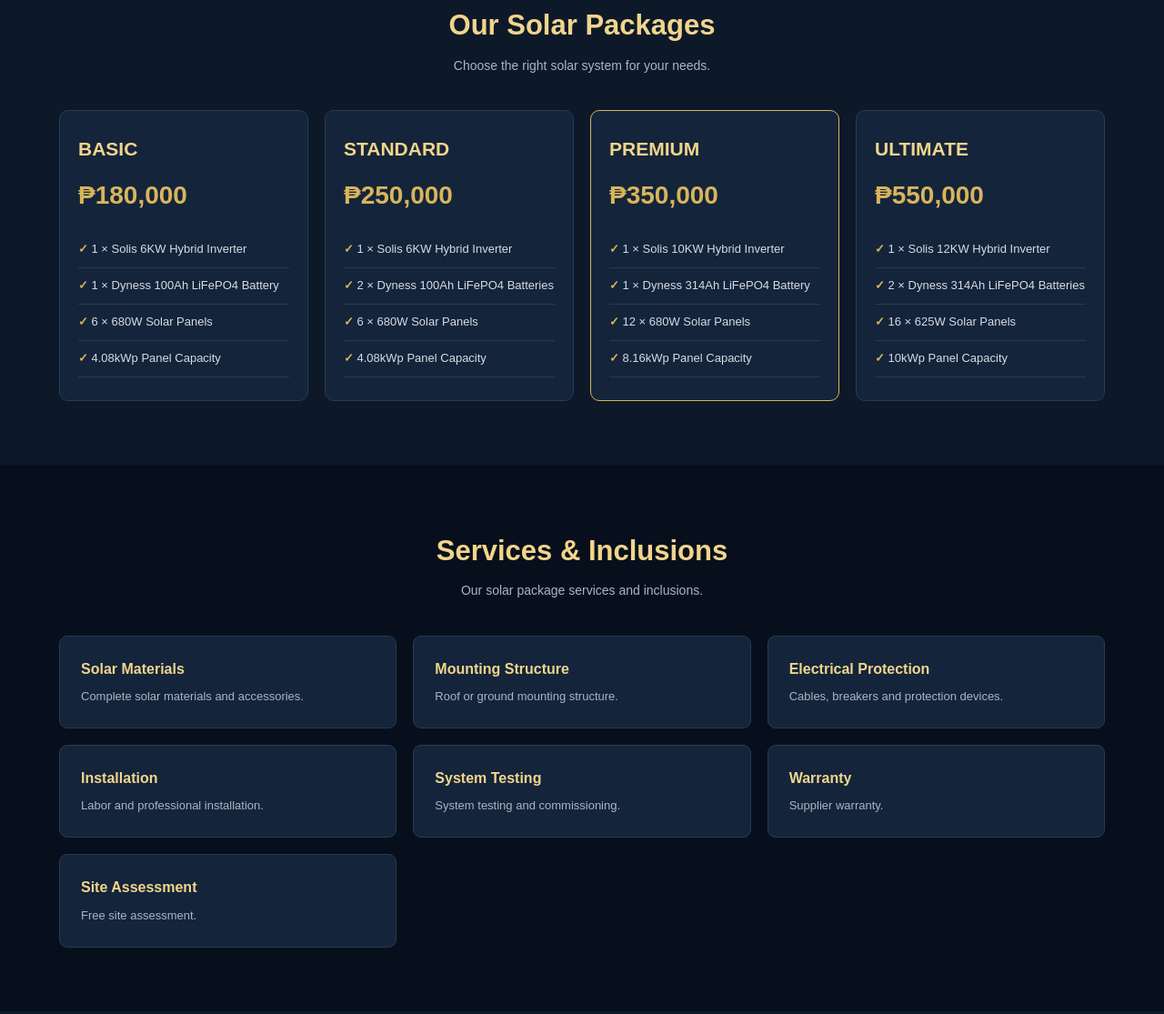
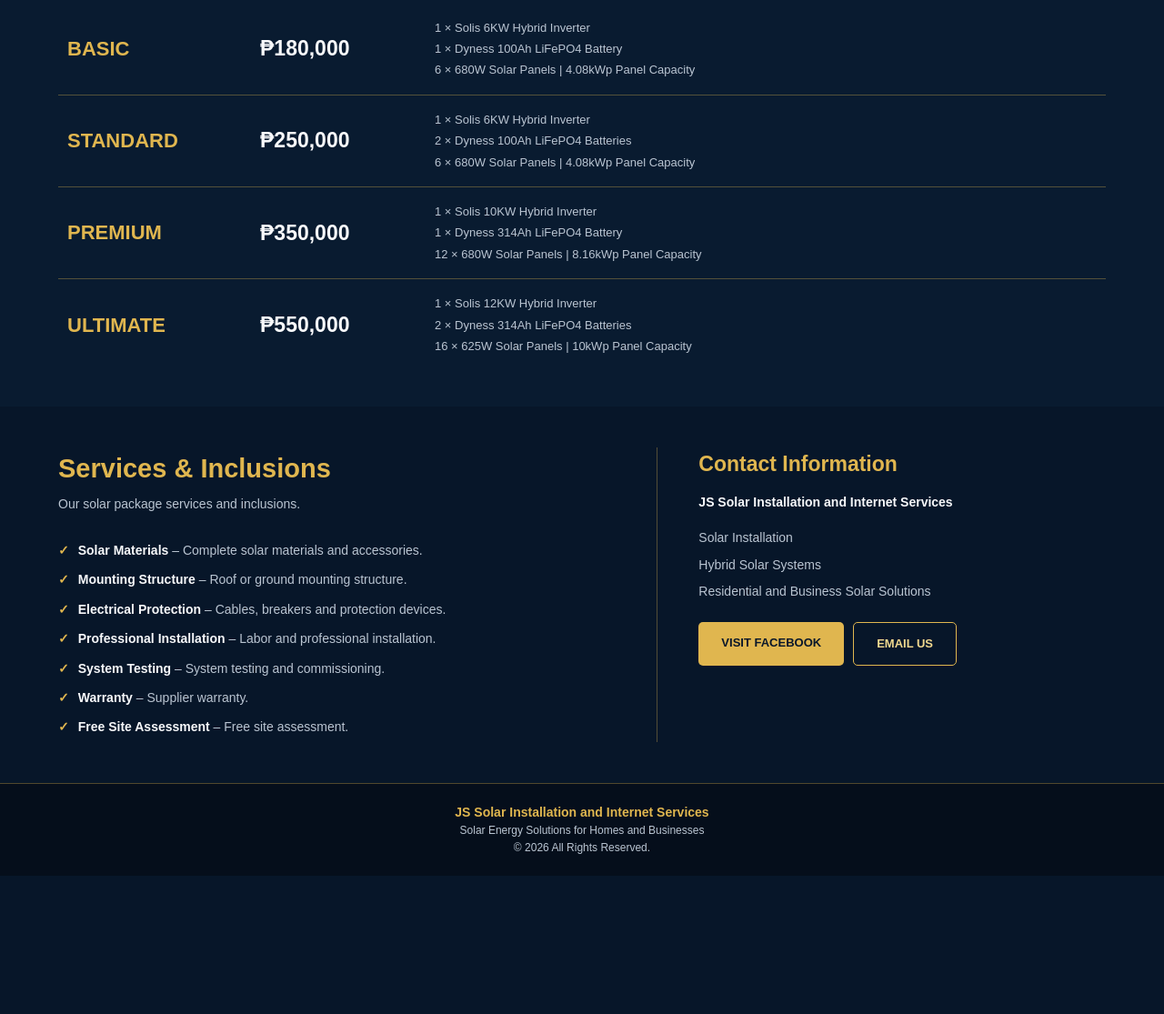
Before and after one commit to jaycaballero221-del/JayCaballero-Solar-Package, a plain HTML site: page index.html in a window 1280 px wide. Shown: the part 670-1785 px from the top of the page at 91% size. After the commit the page ends 1633 px from the top, so only its background shows below. Drawn offline with Linux system fonts and the light colour scheme.

Commit message:
Update index.html

```diff
--- a/index.html
+++ b/index.html
@@ -4,20 +4,19 @@
 <head>
 <meta charset="UTF-8">
 <meta name="viewport" content="width=device-width, initial-scale=1.0">
-<meta name="theme-color" content="#080f1c">
-<title>JS Solar Installation and Internet Services</title>
+<meta name="theme-color" content="#071629">
+<meta name="description" content="JS Solar Installation and Internet Services. Premium solar power solutions for homes and businesses.">
+<title>JS Solar | Installation and Internet Services</title>
 
 <style>
 :root {
-  --bg: #080f1c;
-  --section: #0d1929;
-  --card: #14243a;
-  --card2: #192d46;
-  --gold: #d8b45c;
-  --gold-light: #f1d58c;
-  --white: #f5f6f8;
-  --muted: #aab5c4;
-  --border: #263b55;
+  --navy: #071629;
+  --navy-light: #102943;
+  --gold: #e0b64f;
+  --gold-light: #f3d98f;
+  --white: #f7f8fa;
+  --muted: #bac5d2;
+  --line: rgba(224,182,79,.35);
 }
 
 * {
@@ -31,15 +30,15 @@ html {
 }
 
 body {
-  font-family: Arial, sans-serif;
-  background: var(--bg);
+  font-family: Arial, Helvetica, sans-serif;
+  background: var(--navy);
   color: var(--white);
   line-height: 1.6;
 }
 
 .container {
-  width: 92%;
-  max-width: 1150px;
+  width: 90%;
+  max-width: 1180px;
   margin: auto;
 }
 
@@ -50,8 +49,8 @@ a {
 /* HEADER */
 
 header {
-  background: #060c16;
-  border-bottom: 1px solid var(--border);
+  background: rgba(5,15,29,.97);
+  border-bottom: 1px solid var(--line);
   position: sticky;
   top: 0;
   z-index: 100;
@@ -60,30 +59,42 @@ header {
 .nav {
   min-height: 76px;
   display: flex;
+  align-items: center;
   justify-content: space-between;
-  align-items: center;
   gap: 20px;
 }
 
-.logo {
-  color: var(--gold-light);
-  font-size: 22px;
-  font-weight: 800;
+.brand {
+  color: var(--gold);
+  font-size: 25px;
+  font-weight: 900;
+  letter-spacing: 1.5px;
+  line-height: 1.2;
+}
+
+.brand small {
+  display: block;
+  color: var(--white);
+  font-size: 10px;
+  font-weight: normal;
   letter-spacing: 1px;
 }
 
 .nav-links {
   display: flex;
-  gap: 24px;
+  align-items: center;
+  gap: 28px;
 }
 
 .nav-links a {
   color: var(--white);
   font-size: 14px;
   font-weight: bold;
+  transition: .2s;
 }
 
-.nav-links a:hover {
+.nav-links a:hover,
+.nav-links a.active {
   color: var(--gold);
 }
 
@@ -91,91 +102,106 @@ header {
 
 .btn {
   display: inline-block;
+  padding: 13px 25px;
   background: var(--gold);
-  color: #101827;
-  border: 1px solid var(--gold);
-  border-radius: 6px;
-  padding: 12px 21px;
+  color: #09172a;
   font-size: 13px;
   font-weight: 800;
+  border-radius: 5px;
   text-align: center;
-  cursor: pointer;
-  transition: 0.2s;
+  transition: .2s;
 }
 
 .btn:hover {
   background: var(--gold-light);
-  border-color: var(--gold-light);
+  transform: translateY(-2px);
 }
 
 .btn-outline {
   background: transparent;
   color: var(--gold-light);
+  border: 1px solid var(--gold);
 }
 
 .btn-outline:hover {
   background: var(--gold);
-  color: #101827;
+  color: var(--navy);
 }
 
 /* HERO */
 
 .hero {
+  min-height: 390px;
+  position: relative;
+  display: flex;
+  align-items: center;
+  overflow: hidden;
   background:
-    radial-gradient(ellipse at top right, #1b3551 0%, transparent 55%),
-    linear-gradient(135deg, #080f1c, #10243b);
-  text-align: center;
-  padding: 105px 15px;
+    linear-gradient(
+      90deg,
+      rgba(5,17,33,.98) 0%,
+      rgba(5,17,33,.88) 43%,
+      rgba(5,17,33,.25) 100%
+    ),
+    url("https://images.unsplash.com/photo-1509391366360-2e959784a276?auto=format&fit=crop&w=2000&q=85")
+    center 55% / cover no-repeat;
+}
+
+.hero-content {
+  position: relative;
+  z-index: 1;
+  padding: 75px 0;
+  max-width: 650px;
 }
 
 .hero-tag {
   color: var(--gold);
   font-size: 12px;
   font-weight: bold;
-  letter-spacing: 4px;
-  margin-bottom: 20px;
+  letter-spacing: 3px;
+  margin-bottom: 15px;
 }
 
 .hero h1 {
-  font-size: clamp(34px, 6vw, 56px);
-  line-height: 1.15;
-  margin-bottom: 20px;
+  font-size: clamp(36px, 5vw, 57px);
+  line-height: 1.12;
+  margin-bottom: 18px;
+}
+
+.hero h1 span {
+  color: var(--gold);
 }
 
 .hero p {
-  max-width: 650px;
-  margin: auto;
-  color: var(--muted);
+  color: #e0e6ee;
+  max-width: 540px;
   font-size: 16px;
+  margin-bottom: 25px;
 }
 
-.hero-buttons {
+.hero-actions {
   display: flex;
-  justify-content: center;
+  flex-wrap: wrap;
   gap: 12px;
-  flex-wrap: wrap;
-  margin-top: 30px;
 }
 
-/* GENERAL SECTIONS */
+/* SECTION COMMON */
 
 section {
-  padding: 70px 0;
   scroll-margin-top: 80px;
 }
 
-.section-heading {
-  text-align: center;
-  margin-bottom: 38px;
+.section-title {
+  margin-bottom: 24px;
 }
 
-.section-heading h2 {
-  color: var(--gold-light);
-  font-size: 31px;
-  margin-bottom: 8px;
+.section-title h2 {
+  color: var(--gold);
+  font-size: 29px;
+  margin-bottom: 4px;
 }
 
-.section-heading p {
+.section-title p {
   color: var(--muted);
   font-size: 14px;
 }
@@ -183,160 +209,169 @@ section {
 /* PACKAGES */
 
 .packages-section {
-  background: var(--section);
+  padding: 45px 0 40px;
+  background: #091b30;
 }
 
-.packages {
-  display: grid;
-  grid-template-columns: repeat(4, 1fr);
-  gap: 18px;
+.package-list {
+  width: 100%;
 }
 
-.package-card {
-  background: var(--card);
-  border: 1px solid var(--border);
-  border-radius: 10px;
-  padding: 25px 20px;
-  display: flex;
-  flex-direction: column;
-  transition: 0.2s;
+.package-row {
+  display: grid;
+  grid-template-columns: 190px 170px 1fr;
+  align-items: center;
+  gap: 22px;
+  padding: 15px 10px;
+  border-bottom: 1px solid var(--line);
 }
 
-.package-card:hover {
-  border-color: var(--gold);
-  transform: translateY(-4px);
+.package-row:last-child {
+  border-bottom: 0;
 }
 
-.package-card.featured {
-  border: 1px solid var(--gold);
+.package-name {
+  color: var(--gold);
+  font-size: 22px;
+  font-weight: 900;
 }
 
-.package-card h3 {
-  color: var(--gold-light);
-  font-size: 21px;
+.package-price {
+  color: var(--white);
+  font-size: 23px;
+  font-weight: 800;
 }
 
-.price {
-  color: var(--gold);
-  font-size: 28px;
-  font-weight: 800;
-  margin: 12px 0 18px;
+.package-details {
+  color: var(--muted);
+  font-size: 13px;
+  line-height: 1.8;
 }
 
-.package-card ul {
-  list-style: none;
-  flex: 1;
+/* SERVICES AND CONTACT */
+
+.info-section {
+  padding: 45px 0;
+  background: var(--navy);
 }
 
-.package-card li {
-  color: #d5dce6;
-  font-size: 13px;
-  padding: 9px 0;
-  border-bottom: 1px solid var(--border);
+.info-grid {
+  display: grid;
+  grid-template-columns: 1.1fr .9fr;
+  gap: 55px;
 }
 
-.package-card li::before {
-  content: "✓ ";
+.services-list {
+  list-style: none;
+}
+
+.services-list li {
+  color: var(--muted);
+  font-size: 14px;
+  padding: 5px 0;
+}
+
+.services-list li::before {
+  content: "✓";
   color: var(--gold);
   font-weight: bold;
+  margin-right: 10px;
 }
 
-/* SERVICES */
-
-.services-section {
-  background: var(--bg);
+.services-list strong {
+  color: var(--white);
 }
 
-.service-grid {
-  display: grid;
-  grid-template-columns: repeat(3, 1fr);
-  gap: 18px;
+.contact-info {
+  border-left: 1px solid var(--line);
+  padding-left: 45px;
 }
 
-.service-card {
-  background: var(--card);
-  border: 1px solid var(--border);
-  border-radius: 9px;
-  padding: 23px;
+.contact-info h3 {
+  color: var(--gold);
+  font-size: 23px;
+  margin-bottom: 12px;
 }
 
-.service-card h3 {
-  color: var(--gold-light);
-  font-size: 16px;
-  margin-bottom: 8px;
+.contact-info p {
+  color: var(--muted);
+  font-size: 14px;
+  margin: 7px 0;
 }
 
-.service-card p {
-  color: var(--muted);
-  font-size: 13px;
+.contact-info .business-name {
+  color: var(--white);
+  font-weight: bold;
+  margin-bottom: 17px;
 }
 
-/* CONTACT INFORMATION */
-
-.contact-section {
-  background: var(--section);
-}
-
-.contact-box {
-  max-width: 750px;
-  margin: auto;
-  text-align: center;
-  background: var(--card);
-  border: 1px solid var(--border);
-  border-radius: 10px;
-  padding: 35px 25px;
-}
-
-.contact-box h3 {
-  color: var(--gold-light);
-  font-size: 23px;
-  margin-bottom: 15px;
-}
-
-.contact-box p {
-  color: var(--muted);
-  font-size: 14px;
-  margin-bottom: 8px;
+.contact-actions {
+  display: flex;
+  flex-wrap: wrap;
+  gap: 10px;
+  margin-top: 22px;
 }
 
 /* FOOTER */
 
 footer {
-  background: #050a12;
-  border-top: 1px solid var(--border);
+  border-top: 1px solid var(--line);
+  background: #050e1b;
   text-align: center;
-  padding: 25px 15px;
+  padding: 20px 12px;
+}
+
+footer p {
   color: var(--muted);
   font-size: 12px;
 }
 
 footer strong {
-  color: var(--gold-light);
-  font-size: 15px;
+  color: var(--gold);
+  font-size: 14px;
 }
 
 /* MOBILE */
 
-@media (max-width: 950px) {
-  .packages {
-    grid-template-columns: repeat(2, 1fr);
+@media(max-width: 800px) {
+  .package-row {
+    grid-template-columns: 145px 145px 1fr;
+    gap: 12px;
   }
 
-  .service-grid {
-    grid-template-columns: repeat(2, 1fr);
+  .package-name {
+    font-size: 18px;
+  }
+
+  .package-price {
+    font-size: 19px;
+  }
+
+  .info-grid {
+    gap: 30px;
+  }
+
+  .contact-info {
+    padding-left: 25px;
   }
 }
 
-@media (max-width: 600px) {
+@media(max-width: 600px) {
   .nav {
     flex-direction: column;
-    padding: 15px 0;
+    justify-content: center;
+    padding: 13px 0;
+    gap: 12px;
+  }
+
+  .brand {
+    text-align: center;
   }
 
   .nav-links {
     justify-content: center;
-    gap: 16px;
     flex-wrap: wrap;
+    gap: 18px;
   }
 
   .nav-links a {
@@ -344,24 +379,66 @@ footer strong {
   }
 
   .hero {
-    padding: 75px 12px;
+    min-height: 380px;
+    background-position: 58% center;
   }
 
-  section {
-    padding: 50px 0;
+  .hero-content {
+    padding: 65px 0;
   }
 
-  .section-heading h2 {
-    font-size: 26px;
+  .hero-tag {
+    font-size: 10px;
+    letter-spacing: 2px;
   }
 
-  .packages,
-  .service-grid {
-    grid-template-columns: 1fr;
+  .hero p {
+    font-size: 14px;
   }
 
-  .package-card {
-    padding: 24px;
+  .hero-actions .btn {
+    padding: 12px 17px;
+  }
+
+  .packages-section,
+  .info-section {
+    padding: 35px 0;
+  }
+
+  .section-title h2 {
+    font-size: 25px;
+  }
+
+  .package-row {
+    grid-template-columns: 1fr auto;
+    gap: 3px 10px;
+    padding: 15px 0;
+  }
+
+  .package-name {
+    font-size: 19px;
+  }
+
+  .package-price {
+    font-size: 20px;
+    text-align: right;
+  }
+
+  .package-details {
+    grid-column: 1 / -1;
+    font-size: 13px;
+    margin-top: 5px;
+  }
+
+  .info-grid {
+    grid-template-columns: 1fr;
+    gap: 30px;
+  }
+
+  .contact-info {
+    border-left: 0;
+    border-top: 1px solid var(--line);
+    padding: 25px 0 0;
   }
 }
 </style>
@@ -369,9 +446,15 @@ footer strong {
 
 <body>
 
+<!-- HEADER -->
+
 <header>
   <div class="container nav">
-    <a href="#home" class="logo">JS SOLAR</a>
+
+    <a href="#home" class="brand">
+      JS SOLAR
+      <small>INSTALLATION AND INTERNET SERVICES</small>
+    </a>
 
     <nav class="nav-links">
       <a href="#home">Home</a>
@@ -379,32 +462,43 @@ footer strong {
       <a href="#services">Services</a>
       <a href="#contact">Contact</a>
     </nav>
+
   </div>
 </header>
 
 <main>
 
-<!-- HOME -->
+<!-- HERO -->
 
 <section class="hero" id="home">
   <div class="container">
+    <div class="hero-content">
 
       <div class="hero-tag">
         POWER YOUR HOME. POWER YOUR FUTURE.
       </div>
 
-    <h1>Reliable Solar Energy<br>Solutions</h1>
+      <h1>
+        Reliable Solar Energy
+        <span>Solutions</span>
+      </h1>
 
       <p>
         Quality solar power solutions for homes and businesses.
         Choose the right solar package for your energy needs.
       </p>
 
-    <div class="hero-buttons">
-      <a href="#packages" class="btn">VIEW PACKAGES</a>
-      <a href="#services" class="btn btn-outline">OUR SERVICES</a>
+      <div class="hero-actions">
+        <a href="#packages" class="btn">
+          VIEW SOLAR PACKAGES
+        </a>
+
+        <a href="#services" class="btn btn-outline">
+          OUR SERVICES
+        </a>
       </div>
 
+    </div>
   </div>
 </section>
 
@@ -413,137 +507,105 @@ footer strong {
 <section class="packages-section" id="packages">
   <div class="container">
 
-    <div class="section-heading">
+    <div class="section-title">
       <h2>Our Solar Packages</h2>
       <p>Choose the right solar system for your needs.</p>
     </div>
 
-    <div class="packages">
+    <div class="package-list">
 
-      <article class="package-card">
-        <h3>BASIC</h3>
-        <div class="price">₱180,000</div>
-        <ul>
-          <li>1 × Solis 6KW Hybrid Inverter</li>
-          <li>1 × Dyness 100Ah LiFePO4 Battery</li>
-          <li>6 × 680W Solar Panels</li>
-          <li>4.08kWp Panel Capacity</li>
-        </ul>
-      </article>
-
-      <article class="package-card">
-        <h3>STANDARD</h3>
-        <div class="price">₱250,000</div>
-        <ul>
-          <li>1 × Solis 6KW Hybrid Inverter</li>
-          <li>2 × Dyness 100Ah LiFePO4 Batteries</li>
-          <li>6 × 680W Solar Panels</li>
-          <li>4.08kWp Panel Capacity</li>
-        </ul>
-      </article>
-
-      <article class="package-card featured">
-        <h3>PREMIUM</h3>
-        <div class="price">₱350,000</div>
-        <ul>
-          <li>1 × Solis 10KW Hybrid Inverter</li>
-          <li>1 × Dyness 314Ah LiFePO4 Battery</li>
-          <li>12 × 680W Solar Panels</li>
-          <li>8.16kWp Panel Capacity</li>
-        </ul>
-      </article>
-
-      <article class="package-card">
-        <h3>ULTIMATE</h3>
-        <div class="price">₱550,000</div>
-        <ul>
-          <li>1 × Solis 12KW Hybrid Inverter</li>
-          <li>2 × Dyness 314Ah LiFePO4 Batteries</li>
-          <li>16 × 625W Solar Panels</li>
-          <li>10kWp Panel Capacity</li>
-        </ul>
-      </article>
-
+      <div class="package-row">
+        <div class="package-name">BASIC</div>
+        <div class="package-price">₱180,000</div>
+        <div class="package-details">
+          1 × Solis 6KW Hybrid Inverter<br>
+          1 × Dyness 100Ah LiFePO4 Battery<br>
+          6 × 680W Solar Panels | 4.08kWp Panel Capacity
         </div>
       </div>
-</section>
 
-<!-- SERVICES -->
-
-<section class="services-section" id="services">
-  <div class="container">
-
-    <div class="section-heading">
-      <h2>Services & Inclusions</h2>
-      <p>Our solar package services and inclusions.</p>
+      <div class="package-row">
+        <div class="package-name">STANDARD</div>
+        <div class="package-price">₱250,000</div>
+        <div class="package-details">
+          1 × Solis 6KW Hybrid Inverter<br>
+          2 × Dyness 100Ah LiFePO4 Batteries<br>
+          6 × 680W Solar Panels | 4.08kWp Panel Capacity
+        </div>
       </div>
 
-    <div class="service-grid">
-
-      <div class="service-card">
-        <h3>Solar Materials</h3>
-        <p>Complete solar materials and accessories.</p>
+      <div class="package-row">
+        <div class="package-name">PREMIUM</div>
+        <div class="package-price">₱350,000</div>
+        <div class="package-details">
+          1 × Solis 10KW Hybrid Inverter<br>
+          1 × Dyness 314Ah LiFePO4 Battery<br>
+          12 × 680W Solar Panels | 8.16kWp Panel Capacity
+        </div>
       </div>
 
-      <div class="service-card">
-        <h3>Mounting Structure</h3>
-        <p>Roof or ground mounting structure.</p>
+      <div class="package-row">
+        <div class="package-name">ULTIMATE</div>
+        <div class="package-price">₱550,000</div>
+        <div class="package-details">
+          1 × Solis 12KW Hybrid Inverter<br>
+          2 × Dyness 314Ah LiFePO4 Batteries<br>
+          16 × 625W Solar Panels | 10kWp Panel Capacity
         </div>
-
-      <div class="service-card">
-        <h3>Electrical Protection</h3>
-        <p>Cables, breakers and protection devices.</p>
-      </div>
-
-      <div class="service-card">
-        <h3>Installation</h3>
-        <p>Labor and professional installation.</p>
-      </div>
-
-      <div class="service-card">
-        <h3>System Testing</h3>
-        <p>System testing and commissioning.</p>
-      </div>
-
-      <div class="service-card">
-        <h3>Warranty</h3>
-        <p>Supplier warranty.</p>
-      </div>
-
-      <div class="service-card">
-        <h3>Site Assessment</h3>
-        <p>Free site assessment.</p>
       </div>
 
     </div>
   </div>
 </section>
 
-<!-- CONTACT INFORMATION -->
+<!-- SERVICES AND CONTACT -->
 
-<section class="contact-section" id="contact">
-  <div class="container">
+<section class="info-section">
+  <div class="container info-grid">
 
-    <div class="section-heading">
-      <h2>Contact Information</h2>
-      <p>Connect with JS Solar Installation and Internet Services.</p>
+    <div id="services">
+      <div class="section-title">
+        <h2>Services & Inclusions</h2>
+        <p>Our solar package services and inclusions.</p>
       </div>
 
-    <div class="contact-box">
-      <h3>JS Solar Installation and Internet Services</h3>
+      <ul class="services-list">
+        <li><strong>Solar Materials</strong> – Complete solar materials and accessories.</li>
+        <li><strong>Mounting Structure</strong> – Roof or ground mounting structure.</li>
+        <li><strong>Electrical Protection</strong> – Cables, breakers and protection devices.</li>
+        <li><strong>Professional Installation</strong> – Labor and professional installation.</li>
+        <li><strong>System Testing</strong> – System testing and commissioning.</li>
+        <li><strong>Warranty</strong> – Supplier warranty.</li>
+        <li><strong>Free Site Assessment</strong> – Free site assessment.</li>
+      </ul>
+    </div>
+
+    <div class="contact-info" id="contact">
+      <h3>Contact Information</h3>
+
+      <p class="business-name">
+        JS Solar Installation and Internet Services
+      </p>
 
       <p>Solar Installation</p>
       <p>Hybrid Solar Systems</p>
       <p>Residential and Business Solar Solutions</p>
 
+      <div class="contact-actions">
         <a
           href="https://www.facebook.com/share/19XsacQLH6/"
           class="btn"
           target="_blank"
-        rel="noopener"
-        style="margin-top:20px;">
-        VISIT FACEBOOK PAGE
+          rel="noopener">
+          VISIT FACEBOOK
         </a>
+
+        <a
+          href="mailto:jaycaballero221@gmail.com"
+          class="btn btn-outline">
+          EMAIL US
+        </a>
+      </div>
     </div>
 
   </div>
@@ -551,10 +613,18 @@ footer strong {
 
 </main>
 
+<!-- FOOTER -->
+
 <footer>
-  <p><strong>JS Solar Installation and Internet Services</strong></p>
-  <p>Solar Energy Solutions for Homes and Businesses</p>
-  <p style="margin-top:8px;">
+  <p>
+    <strong>JS Solar Installation and Internet Services</strong>
+  </p>
+
+  <p>
+    Solar Energy Solutions for Homes and Businesses
+  </p>
+
+  <p>
     © <span id="year"></span> All Rights Reserved.
   </p>
 </footer>
```
Lines whose indentation alone changed are shown as unchanged.
